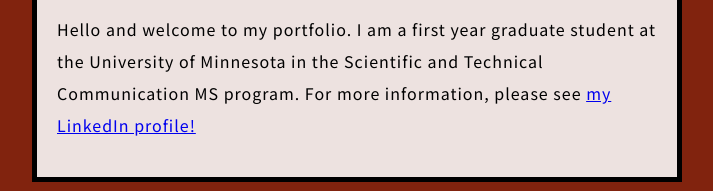
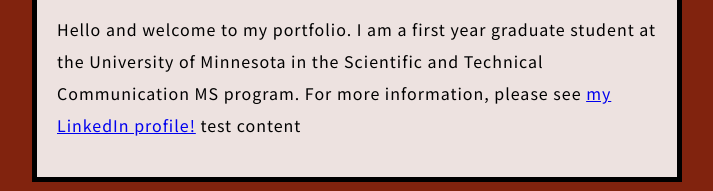
Before and after one commit to rachelnaegele460/portfolio-site, a plain HTML site: page index.html in a window 1280 px wide. Shown: the part 447-638 px from the top of the page, without its empty margins (283-996 px from the left). Drawn offline with Linux system fonts and the light colour scheme.

Commit message:
initial-commit
initial

```diff
--- a/index.html
+++ b/index.html
@@ -10,6 +10,7 @@
   <body>
     <h1>Rachel Naegele's Portfolio</h1>
       <img src="images/IMG_0150.JPG" alt="Science dog doesn't know what he's doing">
-      <p>Hello and welcome to my portfolio. I am a first year graduate student at the University of Minnesota in the Scientific and Technical Communication MS program. For more information, please see <a href="https://www.linkedin.com/in/rnaegele55448/">my LinkedIn profile!</a></p>
+      <p>Hello and welcome to my portfolio. I am a first year graduate student at the University of Minnesota in the Scientific and Technical Communication MS program. For more information, please see <a href="https://www.linkedin.com/in/rnaegele55448/">my LinkedIn profile!</a>
+test content</p>
   </body>
 </html>
```
